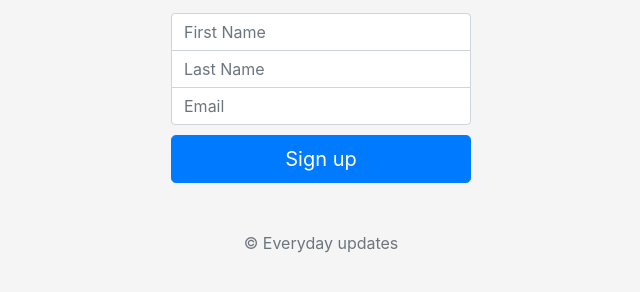
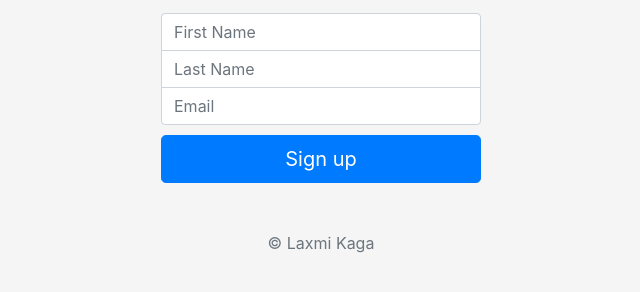
Before and after one commit to 2507lakshmi/Newsletter-Sign-up, a website: page signup.html in a window 1280 px wide. Shown: the part 340-632 px from the top of the page, without its empty margins (319-959 px from the left). Drawn offline with nearby package versions, Linux system fonts and the light colour scheme.

Commit message:
first commit

```diff
--- a/public/css/styles.css
+++ b/public/css/styles.css
@@ -14,7 +14,7 @@ body {
 .form-signin {
   width: 100%;
   max-width: 330px;
-  padding: 15px;
+  padding: 5px;
   margin: auto;
 }
 
--- a/signup.html
+++ b/signup.html
@@ -6,7 +6,7 @@
     <meta name="description" content="">
     <meta name="author" content="Mark Otto, Jacob Thornton, and Bootstrap contributors">
     <meta name="generator" content="Hugo 0.88.1">
-    <title>Newsletter Signup</title>
+    <title>Sign Up to my Newsletter</title>
 
     <link rel="canonical" href="https://getbootstrap.com/docs/5.1/examples/sign-in/">
 
@@ -57,7 +57,7 @@
 
 
     <button class="w-100 btn btn-lg btn-primary" type="submit">Sign up</button>
-    <p class="mt-5 mb-3 text-muted">&copy; Everyday updates</p>
+    <p class="mt-5 mb-3 text-muted">&copy; Laxmi Kaga</p>
   </form>
 </main>
 
```
